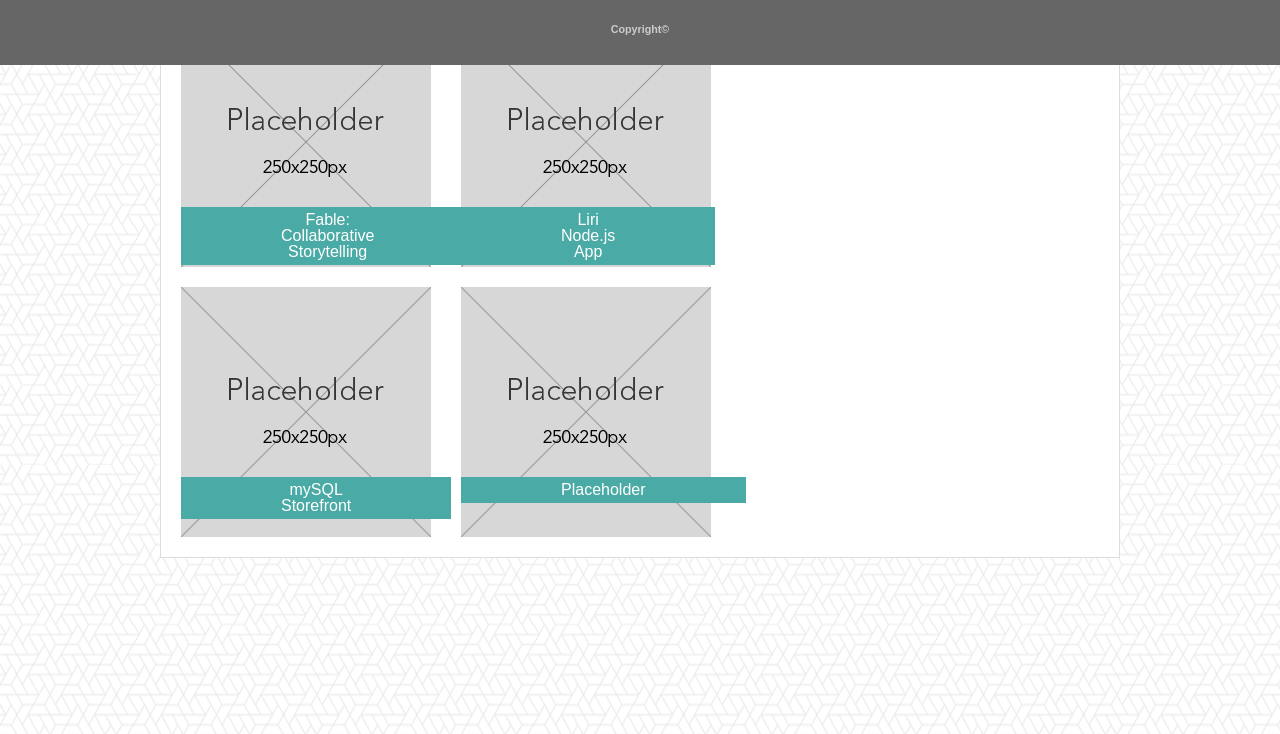
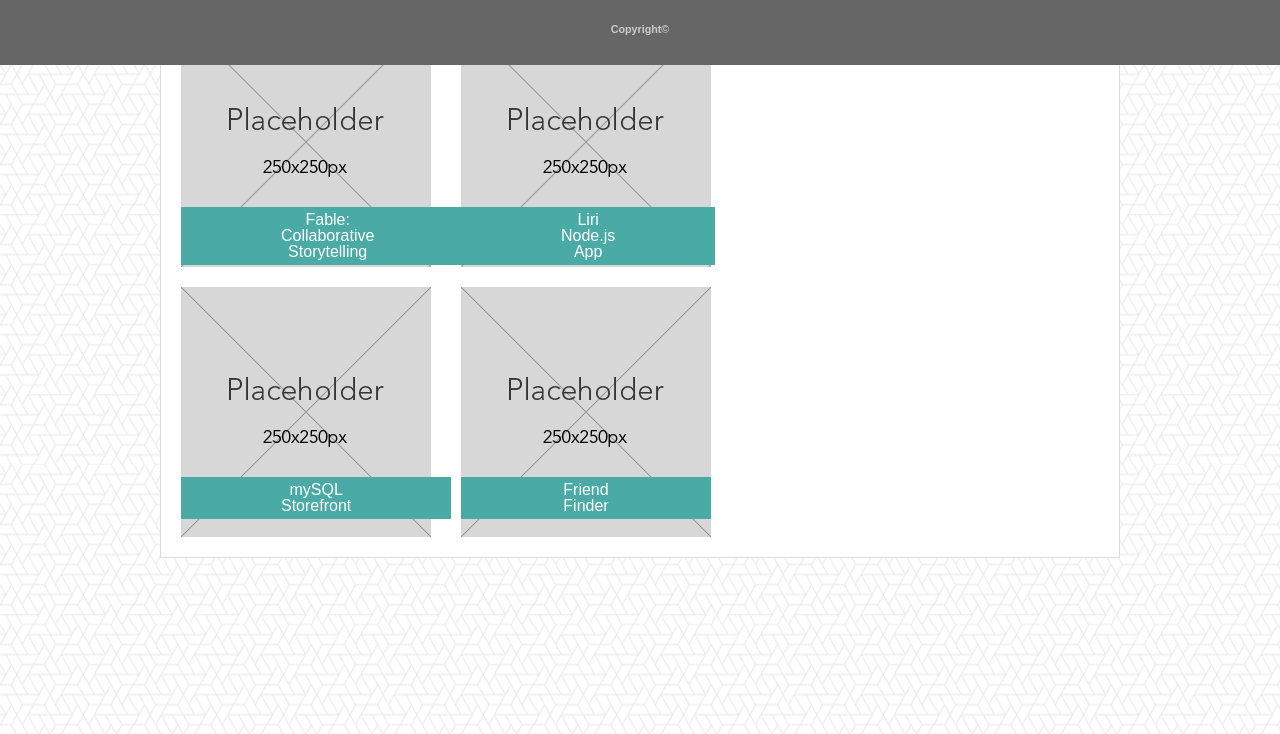
Before and after one commit to Bburch05/Bburch05.github.io, a plain HTML site: page portfolio.html in a window 1280 px wide. Shown: the part 735-1469 px from the top of the page. Drawn offline with Linux system fonts and the light colour scheme; files whose address does not match are found by name.

Commit message:
added homework to portfolio

```diff
--- a/portfolio.html
+++ b/portfolio.html
@@ -74,7 +74,7 @@
 
             <div class="portimage">
                 <img src="assets/images/image5.png" alt="Brian Burch">
-                <a href="#">Placeholder</a>
+                <a href="https://obscure-castle-57239.herokuapp.com/">Friend Finder</a>
             </div>
             </div>
 
```
